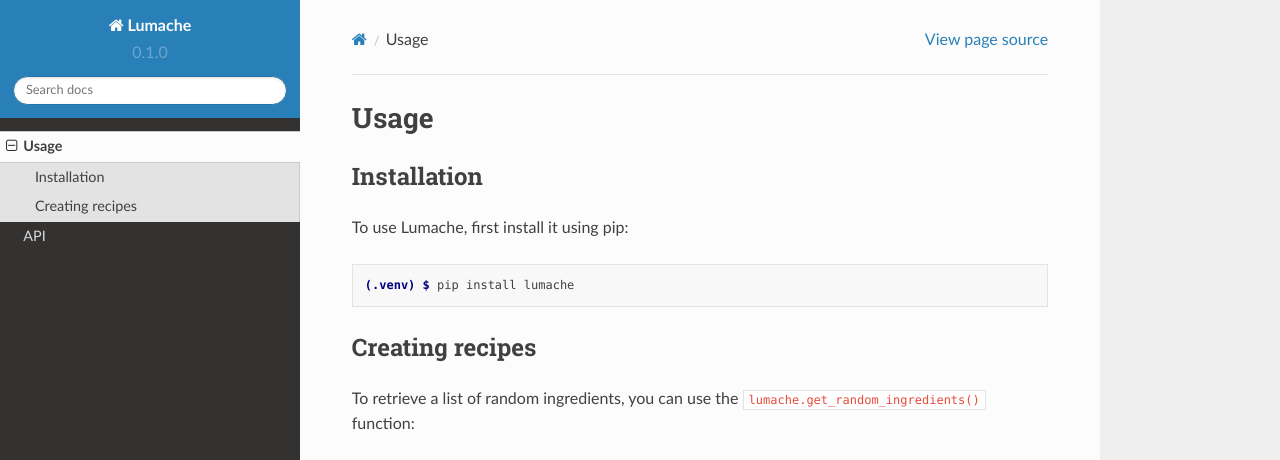
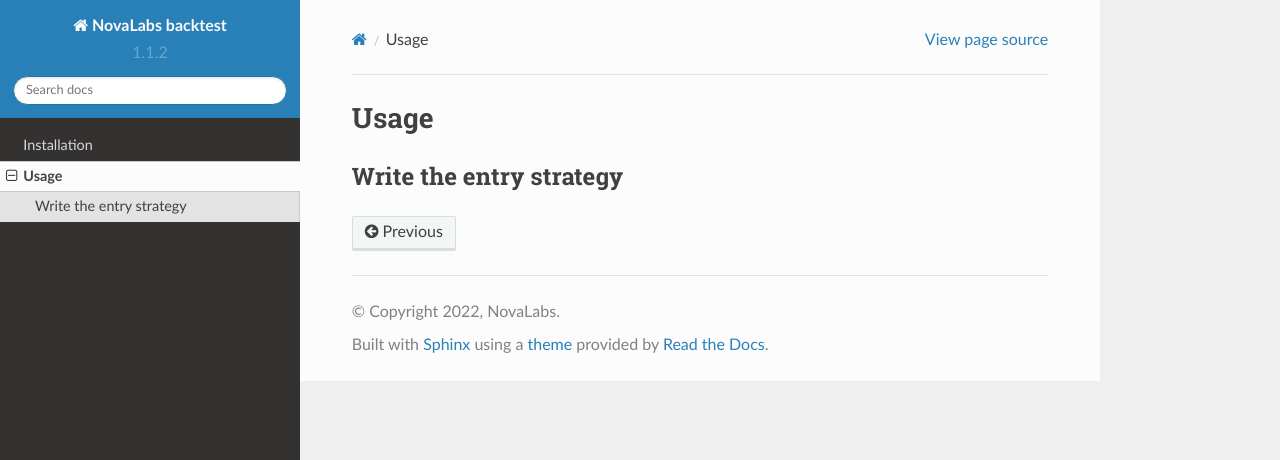
Before and after one commit to bryansx/nova-backtest-doc, a Sphinx documentation site: the page built from docs/source/usage.rst, in a window 1280 px wide and 1095 px high. Shown: the top 460 px of the window. Built offline with Sphinx 7.4.7 and the Read the Docs theme 2.0.0, drawn with Linux system fonts in a browser that asks for light colours; pages that are not in the unit, such as notebooks, are missing from menus; some of the changed text lies outside the part shown; grey boxes are pictures that could not be loaded.

Commit message:
Adapt template

```diff
--- a/docs/source/conf.py
+++ b/docs/source/conf.py
@@ -2,12 +2,12 @@
 
 # -- Project information
 
-project = 'Lumache'
-copyright = '2021, Graziella'
-author = 'Graziella'
+project = 'NovaLabs backtest'
+copyright = '2022, NovaLabs'
+author = 'NovaLabs'
 
-release = '0.1'
-version = '0.1.0'
+release = '1.1'
+version = '1.1.2'
 
 # -- General configuration
 
@@ -20,7 +20,7 @@ extensions = [
 ]
 
 intersphinx_mapping = {
-    'python': ('https://docs.python.org/3/', None),
+    'python': ('https://docs.python.org/3.9/', None),
     'sphinx': ('https://www.sphinx-doc.org/en/master/', None),
 }
 intersphinx_disabled_domains = ['std']
--- a/docs/source/usage.rst
+++ b/docs/source/usage.rst
@@ -1,33 +1,5 @@
 Usage
 =====
 
-.. _installation:
-
-Installation
-------------
-
-To use Lumache, first install it using pip:
-
-.. code-block:: console
-
-   (.venv) $ pip install lumache
-
-Creating recipes
-----------------
-
-To retrieve a list of random ingredients,
-you can use the ``lumache.get_random_ingredients()`` function:
-
-.. autofunction:: lumache.get_random_ingredients
-
-The ``kind`` parameter should be either ``"meat"``, ``"fish"``,
-or ``"veggies"``. Otherwise, :py:func:`lumache.get_random_ingredients`
-will raise an exception.
-
-.. autoexception:: lumache.InvalidKindError
-
-For example:
-
->>> import lumache
->>> lumache.get_random_ingredients()
-['shells', 'gorgonzola', 'parsley']
+Write the entry strategy
+------------------------
```
Also changed, not shown: docs/source/api.rst (deleted, +0 -7 lines), docs/source/index.rst (+13 -9 lines), docs/source/installation.rst (added, +9 -0 lines).
